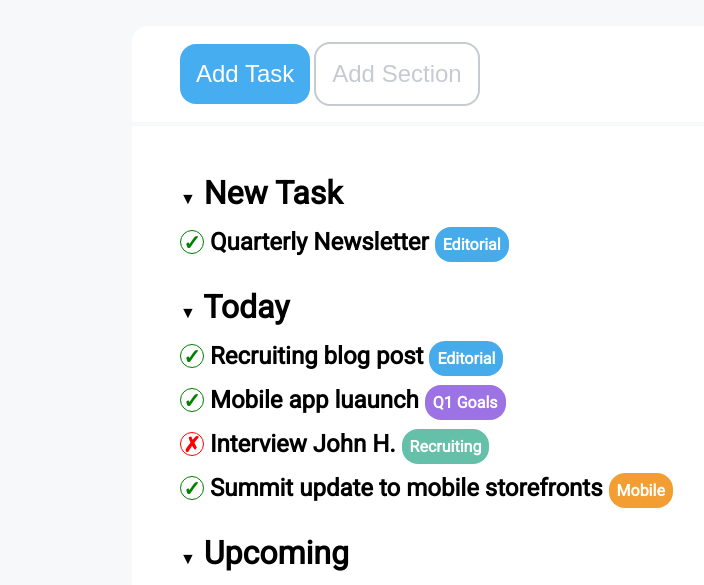
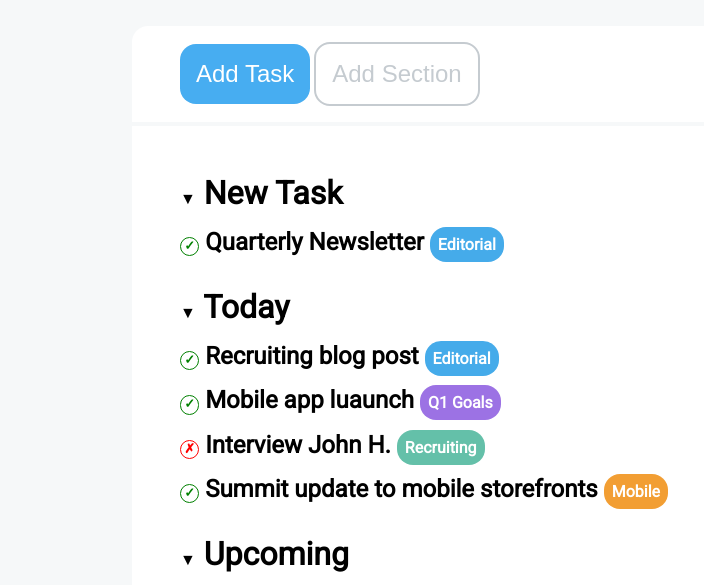
Before and after one commit to jdelavega42/html-css-toboolist, a plain HTML site: page index.html in a window 1280 px wide. Shown: the part 166-751 px from the top of the page, without its empty margins (0-704 px from the left). Drawn offline with Linux system fonts and the light colour scheme.

Commit message:
add corrections

```diff
--- a/css/style.css
+++ b/css/style.css
@@ -32,8 +32,7 @@ h1{
     vertical-align: middle;
     color: #051931;
     font-size: 6rem;
-    font-weight: bolder;
-
+    font-weight: 900;
 }
 
 /* !HEADING */
@@ -44,7 +43,6 @@ h1{
 main{
     margin: 2rem auto;
     width: 80%;
-    /* padding: 4rem; */
 }
 
 /* top buttons */
@@ -71,7 +69,6 @@ button{
     border-color: #C5CBD0;
     border-style: solid;
     color: #C5CBD0;
-
 }
 /* top buttons */
 
@@ -79,7 +76,6 @@ button{
 ul{
     list-style: none;
 }
-
 .title::before{
     content: '\25BC';
     font-size: 1rem;
@@ -97,10 +93,10 @@ ul{
     display: inline-block;
     border-radius: 50%;
     border: solid 1px;
-    width: 1.5rem;
-    height: 1.5rem;
+    width: 1.2rem;
+    height: 1.2rem;
     text-align: center;
-    font-size: 1.3rem;
+    font-size: .8rem;
 }
 .check{
     border-color: green;
@@ -111,13 +107,13 @@ ul{
     color: red;
 }
 
+/* box tag */
 .box{
     font-size: 1rem;
     padding: .5rem;
     color: white;
     border-radius: 1rem;
 }
-
 .editorial{
     background-color: #45ABEA;
 }
@@ -136,6 +132,8 @@ ul{
 .sales{
     background-color: #B0C926;
 }
+/* box tag */
+
 /* bottom task */
 
 /* !MAIN */
--- a/index.html
+++ b/index.html
@@ -4,7 +4,7 @@
     <meta charset="UTF-8">
     <meta http-equiv="X-UA-Compatible" content="IE=edge">
     <meta name="viewport" content="width=device-width, initial-scale=1.0">
-    <title>Document</title>
+    <title>Toboolist</title>
     <link rel="stylesheet" href="css/style.css">
     <link rel="preconnect" href="https://fonts.googleapis.com">
     <link rel="preconnect" href="https://fonts.gstatic.com" crossorigin>
```
